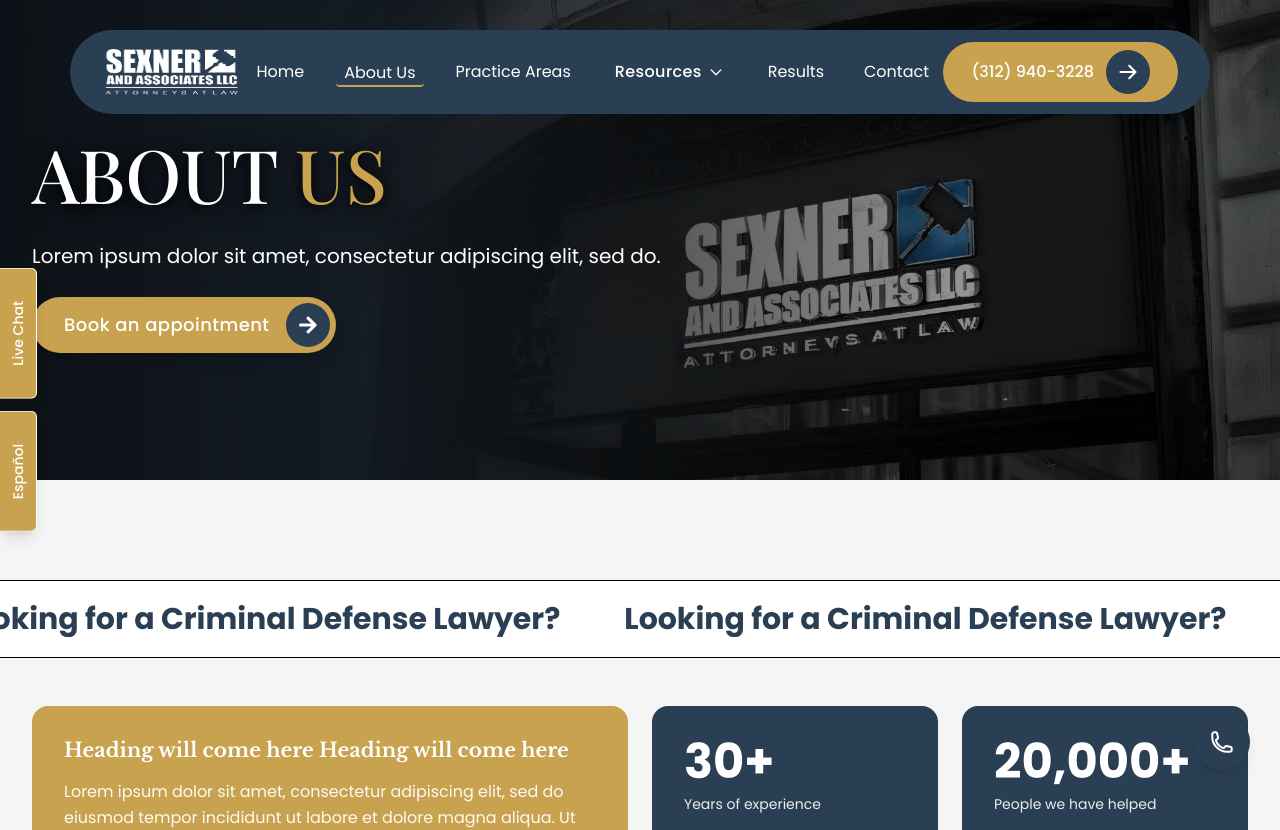
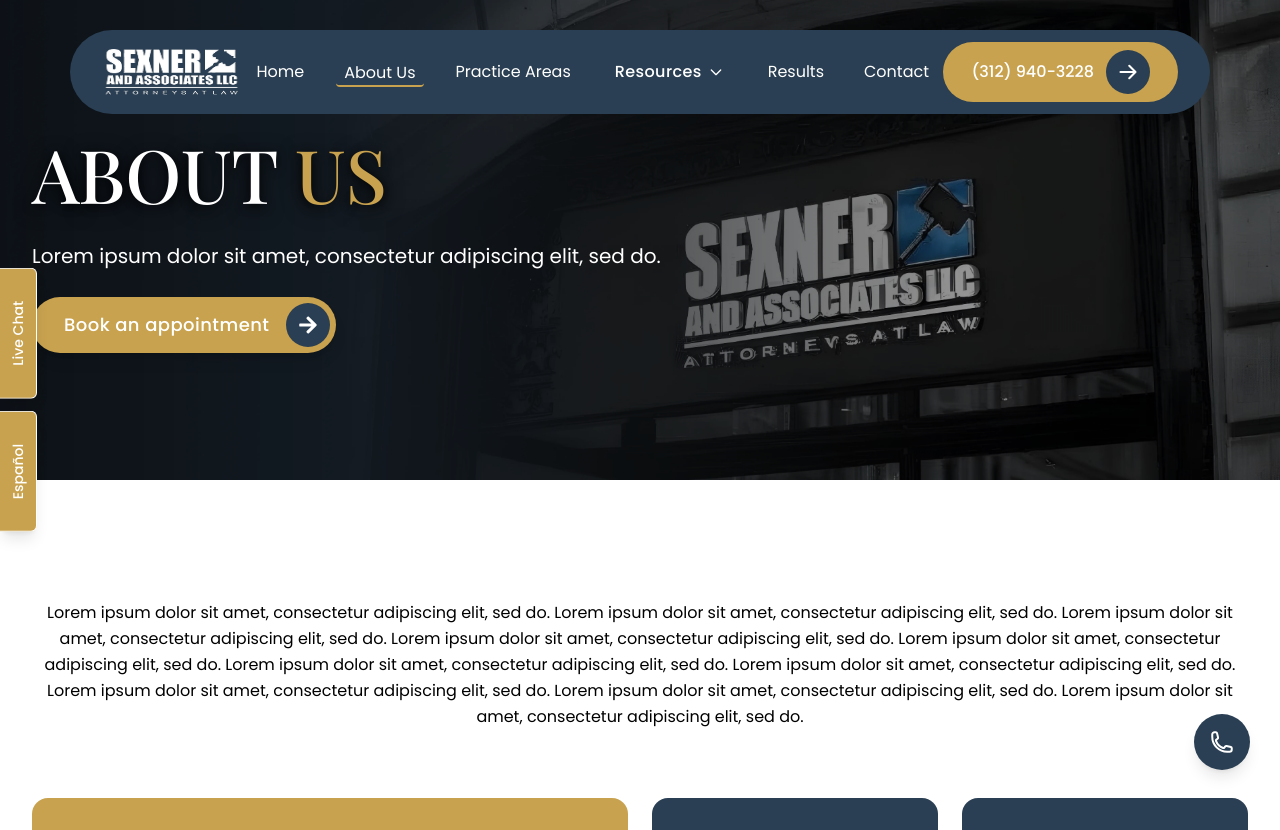
Before and after one commit to Abdullah-Software-Engineer/sexner-hatch, a Next.js app: page /about in a window 1280 px wide. Shown: the top 830 px of the page. Built offline with nearby package versions, Linux system fonts and the light colour scheme.

Commit message:
add the paragraph at about and add the section on about and centered the text of about award

```diff
--- a/app/about/page.tsx
+++ b/app/about/page.tsx
@@ -6,6 +6,7 @@
 import OfficeContact from '../sections/Contact/OfficeContact'
 import SpeakWithTeam from '../sections/Home/SpeakWithTeam'
 import ContactForm from '../sections/Home/ContactForm'
+import AboutTeam from '../sections/About/AboutTeam'
 
 export const metadata = {
   title: 'About Us',
@@ -19,6 +20,7 @@
       <AboutHero />
       <AboutContent />
       <AboutVideo />
+      <AboutTeam />
       <AboutAwards />
       <OfficeContact />
       <ContactForm />
--- a/app/sections/About/AboutAwards.tsx
+++ b/app/sections/About/AboutAwards.tsx
@@ -154,7 +154,7 @@
         </div>
 
         {/* Grid of award cards - same size for all including Client Champion */}
-        <div className="grid grid-cols-1 sm:grid-cols-2 lg:grid-cols-4 gap-4 md:gap-5 lg:gap-6">
+        <div className="grid grid-cols-1 sm:grid-cols-2 lg:grid-cols-4 gap-4 md:gap-5 lg:gap-6 text-center">
           {awards.map((award) => (
             <article
               key={award.id}
--- a/app/sections/About/AboutContent.tsx
+++ b/app/sections/About/AboutContent.tsx
@@ -14,28 +14,12 @@
 
 export default function AboutContent() {
   return (
-    <Section className="bg-[#f5f5f5] overflow-hidden" id="about-content">
+    <Section className="bg-white overflow-hidden" id="about-content">
       {/* Top: Repeating marquee heading */}
-      <div className="border-y border-primary/10 bg-white py-4 md:py-5">
-        <div className="overflow-hidden">
-          <div className="flex animate-marquee-scroll whitespace-nowrap">
-            <span className="font-libre text-xl md:text-2xl lg:text-3xl font-bold text-primary px-8">
-              Looking for a Criminal Defense Lawyer?
-            </span>
-            <span className="font-libre text-xl md:text-2xl lg:text-3xl font-bold text-primary px-8">
-              Looking for a Criminal Defense Lawyer?
-            </span>
-            <span className="font-libre text-xl md:text-2xl lg:text-3xl font-bold text-primary px-8">
-              Looking for a Criminal Defense Lawyer?
-            </span>
-            <span className="font-libre text-xl md:text-2xl lg:text-3xl font-bold text-primary px-8">
-              Looking for a Criminal Defense Lawyer?
-            </span>
-            <span className="font-libre text-xl md:text-2xl lg:text-3xl font-bold text-primary px-8">
-              Looking for a Criminal Defense Lawyer?
-            </span>
-          </div>
-        </div>
+      <div className="bg-white py-4 md:py-5">
+        <Container>
+          <p className="font-poppins text-primary/90 text-[18px] md:text-[16px] leading-relaxed text-center">Lorem ipsum dolor sit amet, consectetur adipiscing elit, sed do. Lorem ipsum dolor sit amet, consectetur adipiscing elit, sed do. Lorem ipsum dolor sit amet, consectetur adipiscing elit, sed do. Lorem ipsum dolor sit amet, consectetur adipiscing elit, sed do. Lorem ipsum dolor sit amet, consectetur adipiscing elit, sed do. Lorem ipsum dolor sit amet, consectetur adipiscing elit, sed do. Lorem ipsum dolor sit amet, consectetur adipiscing elit, sed do. Lorem ipsum dolor sit amet, consectetur adipiscing elit, sed do. Lorem ipsum dolor sit amet, consectetur adipiscing elit, sed do. Lorem ipsum dolor sit amet, consectetur adipiscing elit, sed do.</p>
+        </Container>
       </div>
 
       <Container className="pt-8 md:pt-10 lg:pt-12">
--- a/lib/constants.ts
+++ b/lib/constants.ts
@@ -27,7 +27,6 @@
 // Resources dropdown sub-links (shown under Resources in header)
 export const RESOURCES_DROPDOWN_LINKS = [
   { href: '/resources', label: 'Your Rights' },
-  { href: '/courthouse-location', label: 'Courthouse Location' },
   { href: '/blog', label: 'Blog' },
   { href: '/make-payment', label: 'Make a Payment' },
   { href: '/courthouse-location', label: 'Detailed Courthouse Location' },
```
